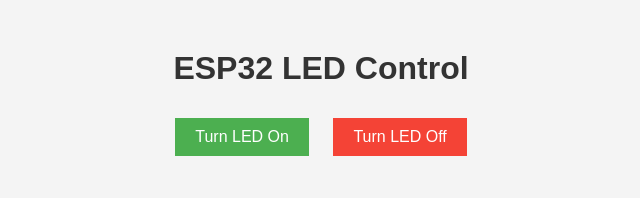
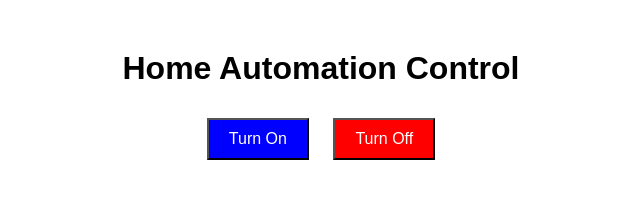
Before and after one commit to engbilalali/esp32-led-control, a plain HTML site: page index.html in a window 1280 px wide. Shown: the whole page, without its empty margins (319-959 px from the left). Drawn offline with Linux system fonts and the light colour scheme.

Commit message:
Update index.html

```diff
--- a/index.html
+++ b/index.html
@@ -3,17 +3,12 @@
 <head>
     <meta charset="UTF-8">
     <meta name="viewport" content="width=device-width, initial-scale=1.0">
-    <title>ESP32 LED Control</title>
+    <title>Home Automation Control</title>
     <style>
         body {
             font-family: 'Arial', sans-serif;
-            background-color: #f4f4f4;
             text-align: center;
             margin: 50px;
-        }
-
-        h1 {
-            color: #333;
         }
 
         button {
@@ -22,22 +17,17 @@
             margin: 10px;
             cursor: pointer;
         }
+    </style>
+</head>
+<body>
+    <h1>Home Automation Control</h1>
+    <button onclick="turnOn()" style="background-color: blue; color: white;">Turn On</button>
+<button onclick="turnOff()" style="background-color: red; color: white;">Turn Off</button>
 
-        button#on {
-            background-color: #4caf50;
-            color: white;
-            border: none;
-        }
 
-        button#off {
-            background-color: #f44336;
-            color: white;
-            border: none;
-        }
-    </style>
     <script>
-        function turnLEDOn() {
-            fetch('http://192.168.191.177/ledon')
+        function turnOn() {
+            fetch('http://192.168.1.100/turnon') // Replace with your ESP32 IP
             .then(response => response.text())
             .then(data => {
                 alert(data);
@@ -48,8 +38,8 @@
             });
         }
 
-        function turnLEDOff() {
-            fetch('http://192.168.191.177/ledoff')
+        function turnOff() {
+            fetch('http://192.168.1.100/turnoff') // Replace with your ESP32 IP
             .then(response => response.text())
             .then(data => {
                 alert(data);
@@ -60,10 +50,5 @@
             });
         }
     </script>
-</head>
-<body>
-    <h1>ESP32 LED Control</h1>
-    <button id="on" onclick="turnLEDOn()">Turn LED On</button>
-    <button id="off" onclick="turnLEDOff()">Turn LED Off</button>
 </body>
 </html>
```
